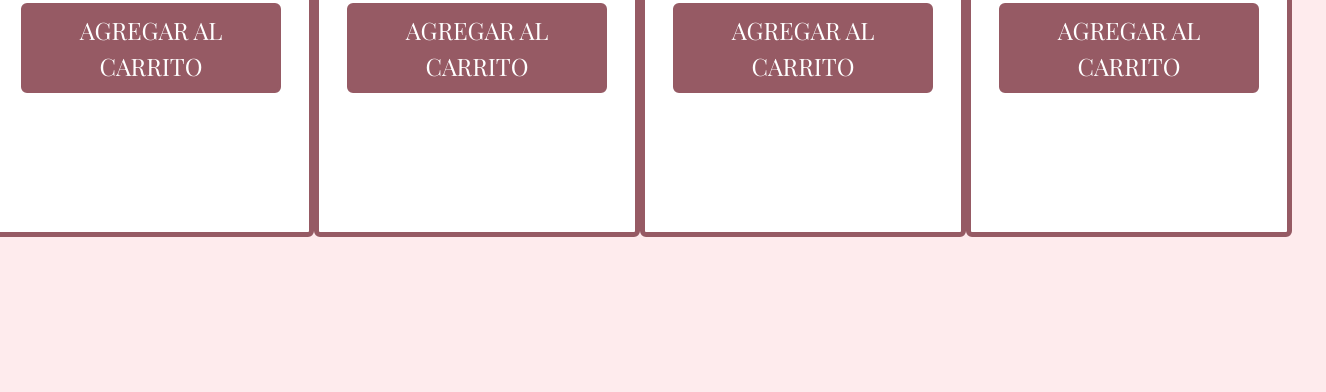
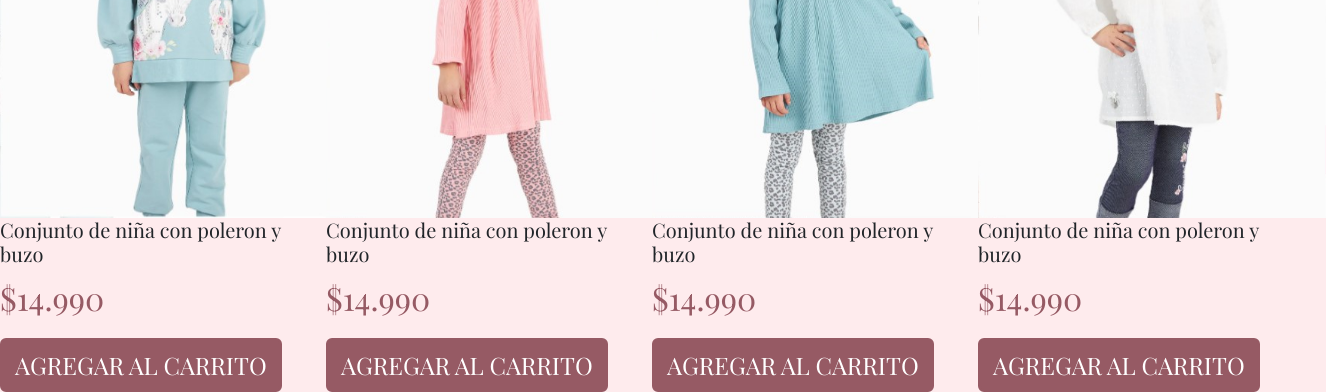
Before and after one commit to kharempsm/preentrega1-suarez, a plain HTML site: page html/productos.html in a window 1280 px wide. Shown: the part 432-824 px from the top of the page, 1326 px wide, since content can reach past the window. Before the commit the page ends 800 px from the top, so only its background shows below. Drawn offline with nearby package versions, Linux system fonts and the light colour scheme.

Commit message:
Agregando las card de conjuntos a la pag de productos

```diff
--- a/css/estilo.css
+++ b/css/estilo.css
@@ -69,6 +69,7 @@ header {
 .botonColor:hover {
   color: #965a64;
   background-color: #feebed;
+  background-repeat: no-repeat;
 }
 .cardConjuntos {
   background-image: url(../img/foto-conjunto.png);
@@ -99,6 +100,7 @@ header {
   justify-content: flex-end;
 }
 /*PRODUCTOS CARDS*/
+
 .tituloPro {
   text-align: center;
   color: white;
@@ -114,3 +116,7 @@ header {
   font-size: 2rem;
   color: #965a64;
 }
+.imgProducto {
+  height: 400px;
+  width: auto;
+}
--- a/html/productos.html
+++ b/html/productos.html
@@ -71,9 +71,10 @@
     <!-- CARDS CONJUNTOS -->
     <h2 class="tituloPro">CONJUNTOS DE NIÑA</h2>
     <div class="row">
-      <div class="card col-xl-3 col-md-6 col-sm-6">
+      <div class="col-xl-3 col-md-6 col-sm-6">
+        <div class="cardProductos">
           <img
-          src="..."
+            src="../img/conjunto-1.png"
             class="card-img-top imgProducto"
             alt="Imagen de conjunto"
           />
@@ -83,40 +84,47 @@
             <a href="#" class="btn botonColor">Agregar al carrito</a>
           </div>
         </div>
-      <div class="card col-xl-3 col-md-6 col-sm-6">
+      </div>
+      <div class="col-xl-3 col-md-6 col-sm-6">
+        <div class="cardProductos">
           <img
-          src="..."
+            src="../img/conjunto-2.png"
             class="card-img-top imgProducto"
             alt="Imagen de conjunto"
           />
           <div class="card-body">
-          <h5 class="textProductos">Conjunto de niña con vestido y calza</h5>
-          <p class="card-text">$10.990</p>
+            <h5 class="textProductos">Conjunto de niña con poleron y buzo</h5>
+            <p class="card-text">$14.990</p>
             <a href="#" class="btn botonColor">Agregar al carrito</a>
           </div>
         </div>
-      <div class="card col-xl-3 col-md-6 col-sm-6">
+      </div>
+      <div class="col-xl-3 col-md-6 col-sm-6">
+        <div class="cardProductos">
           <img
-          src="..."
+            src="../img/conjunto-3.png"
             class="card-img-top imgProducto"
             alt="Imagen de conjunto"
           />
           <div class="card-body">
-          <h5 class="textProductos">Conjunto de niña con vestido y calza</h5>
-          <p class="card-text">$16.990</p>
-          <a href="#" class="btn botonColor">Agregar al Carrito</a>
+            <h5 class="textProductos">Conjunto de niña con poleron y buzo</h5>
+            <p class="card-text">$14.990</p>
+            <a href="#" class="btn botonColor">Agregar al carrito</a>
           </div>
         </div>
-      <div class="card col-xl-3 col-md-6 col-sm-6">
+      </div>
+      <div class="col-xl-3 col-md-6 col-sm-6">
+        <div class="cardProductos">
           <img
-          src="..."
+            src="../img/conjunto-4.png"
             class="card-img-top imgProducto"
             alt="Imagen de conjunto"
           />
           <div class="card-body">
-          <h5 class="textProductos">Conjunto de niña con vestido y calza</h5>
-          <p class="card-text">$20.990</p>
+            <h5 class="textProductos">Conjunto de niña con poleron y buzo</h5>
+            <p class="card-text">$14.990</p>
             <a href="#" class="btn botonColor">Agregar al carrito</a>
+          </div>
         </div>
       </div>
     </div>
```
Also changed, not shown: img/conjunto-1.png (added), img/conjunto-2.png (added), img/conjunto-3.png (added), img/conjunto-4.png (added), img/img-niña1.png (deleted), img/img-niña2.png (deleted), img/img-niña3.png (deleted), img/img-niña4.png (deleted), img/img-niña5.png (deleted). Lines whose indentation alone changed are shown as unchanged.
